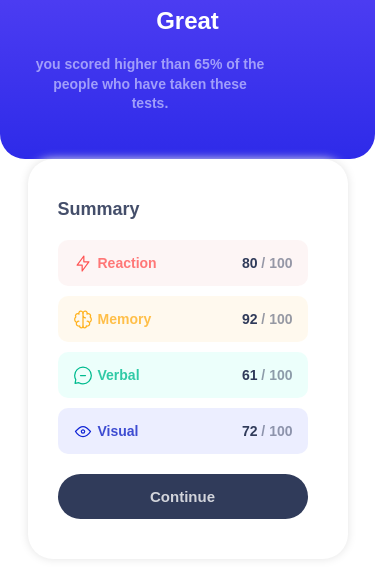
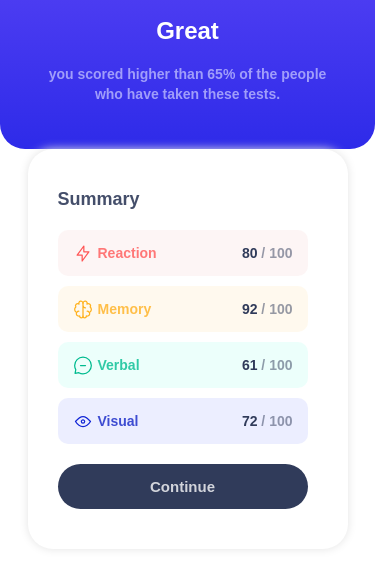
Before and after one commit to AhmedElhakem/Results-summary-component, a plain HTML site: page index.html in a window 390 px wide. Shown: the part 263-844 px from the top of the page. Drawn offline with Linux system fonts and the light colour scheme; files whose address does not match are found by name.

Commit message:
Update main.css

```diff
--- a/css/main.css
+++ b/css/main.css
@@ -16,6 +16,9 @@ body {
         border-bottom-left-radius: 25px;
         border-bottom-right-radius: 25px;
     }
+    .results .your-results p {
+        width: 230px;
+    }
 }
 @media (max-width: 767px){
     .results {
@@ -28,6 +31,10 @@ body {
         border-top-left-radius: 0;
         border-bottom-left-radius: 25px;
         border-bottom-right-radius: 25px;
+    }
+    .results .your-results p {
+        margin: auto;
+        width: 280px;
     }
 }
 li {
@@ -85,7 +92,6 @@ a {
 }
 .results .your-results .info p {
     font-size: 14px;
-    width: 230px;
     color: hsla(241, 100%, 89%, 0.72);
     font-weight: bold;
     padding-bottom: 10px;
```
